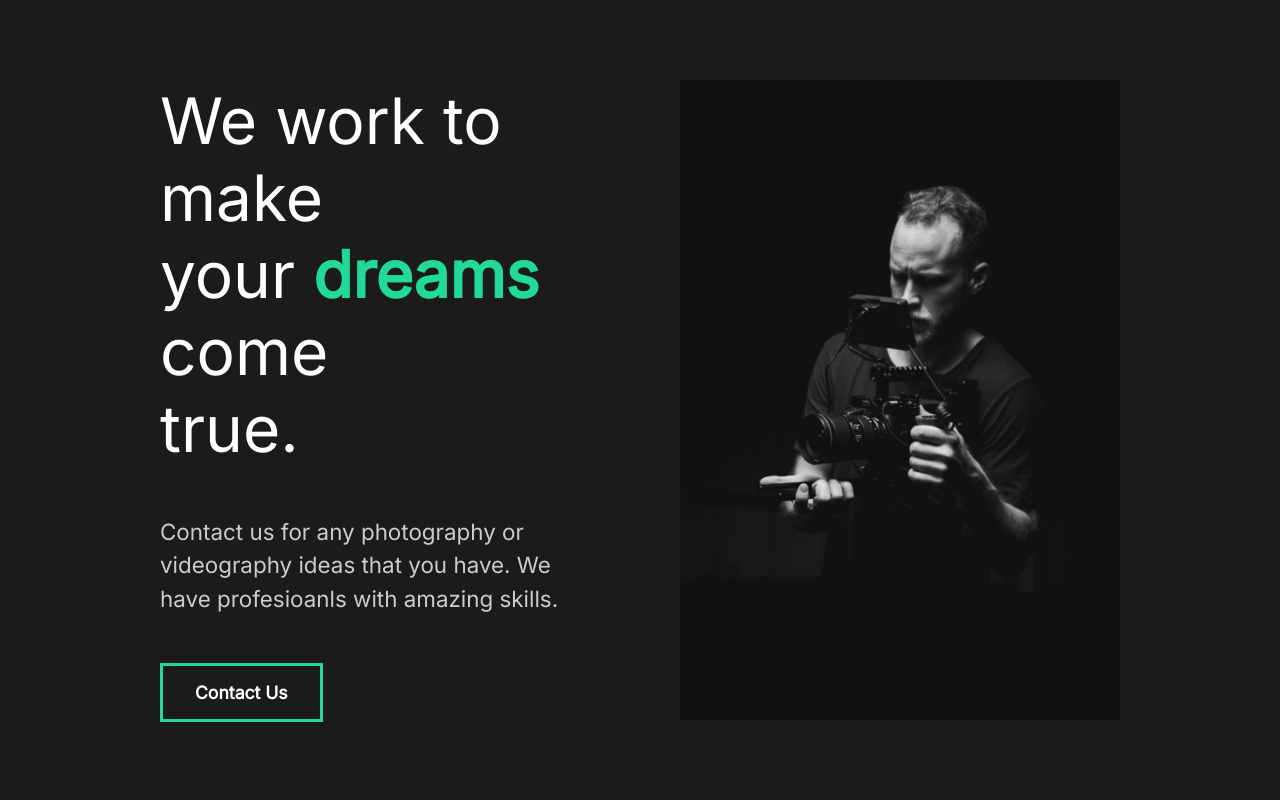
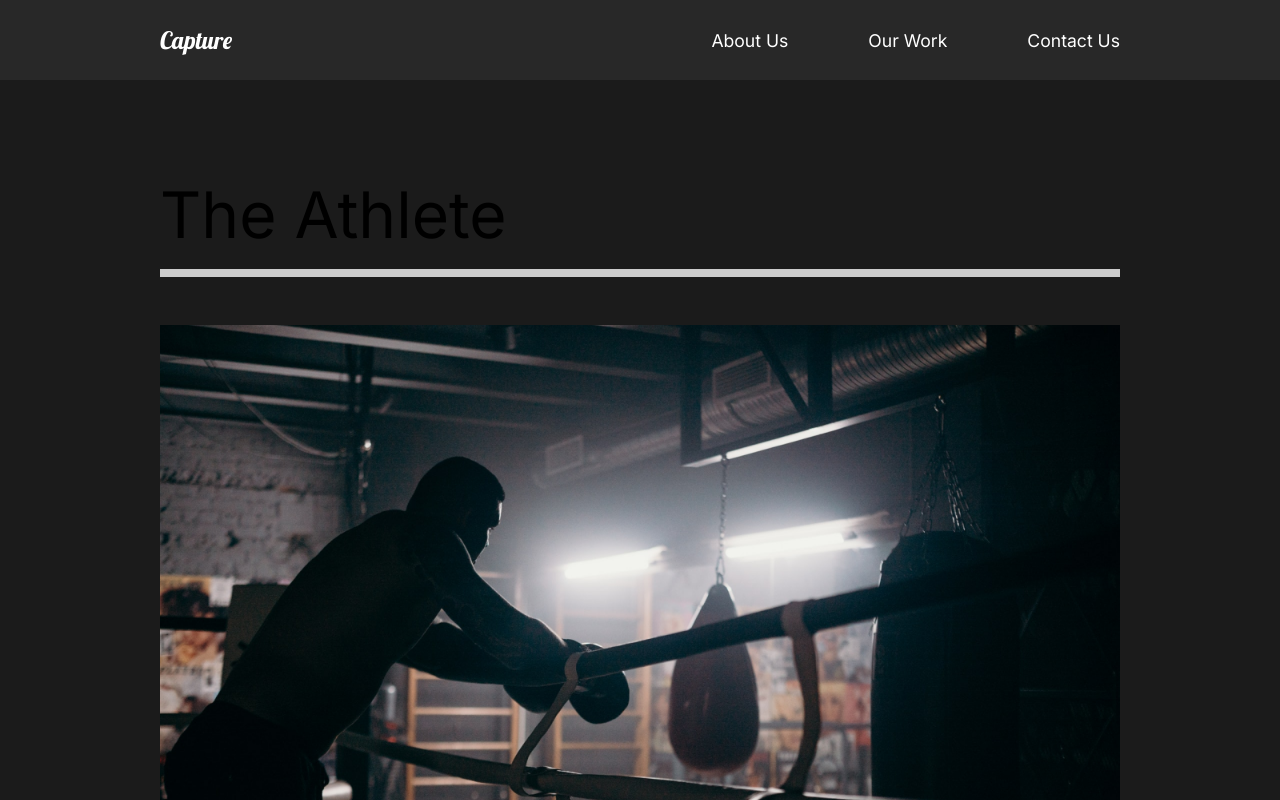
Before and after one commit to Mankge/capture-build, a React (Create React App) app: page /work in a window 1280 px wide. Shown: the top 800 px of the page. Built offline with nearby package versions, Linux system fonts and the light colour scheme.

Commit message:
Our Work Details

```diff
--- a/src/App.js
+++ b/src/App.js
@@ -1,11 +1,30 @@
 import AboutUs from "./pages/AboutUs";
+import ContactUs from "./pages/ContactUs";
+import OurWork from "./pages/OurWork";
+import MovieDeatil from "./pages/MovieDetail";
 import GlobalStyle from "./components/GlobalStyle";
+import Nav from "./components/Nav";
+import { Switch, Route } from "react-router-dom";
 
 function App() {
   return (
     <div className="App">
+      <Nav />
       <GlobalStyle />
-      <AboutUs />
+      <Switch>
+        <Route path="/" exact>
+          <AboutUs />
+        </Route>
+        <Route path="/work" exact>
+          <OurWork />
+        </Route>
+        <Route path="/work/:id">
+          <MovieDeatil />
+        </Route>
+        <Route path="/contact">
+          <ContactUs />
+        </Route>
+      </Switch>
     </div>
   );
 }
--- /dev/null
+++ b/src/components/Award.js
@@ -0,0 +1,29 @@
+import styled from "styled-components";
+
+const Award = ({ title, description }) => {
+  return (
+    <AwardStyle>
+      <h3>{title}</h3>
+      <div className="line"></div>
+      <p>{description}</p>
+    </AwardStyle>
+  );
+};
+
+const AwardStyle = styled.div`
+  padding: 5rem;
+  h3 {
+    font-size: 2rem;
+  }
+  .line {
+    width: 100%;
+    background: #23d997;
+    height: 0.5rem;
+    margin: 1rem 0rem;
+  }
+  p {
+    padding: 2rem 0rem;
+  }
+`;
+
+export default Award;
--- /dev/null
+++ b/src/components/Nav.js
@@ -0,0 +1,54 @@
+import styled from "styled-components";
+import { Link } from "react-router-dom";
+
+const Nav = () => {
+  return (
+    <StyledNav>
+      <h1>
+        <Link id="logo" to="/">
+          Capture
+        </Link>
+      </h1>
+      <ul>
+        <li>
+          <Link to="/">About Us</Link>
+        </li>
+        <li>
+          <Link to="/work">Our Work</Link>
+        </li>
+        <li>
+          <Link to="/contact">Contact Us</Link>
+        </li>
+      </ul>
+    </StyledNav>
+  );
+};
+
+const StyledNav = styled.nav`
+  min-height: 10vh;
+  display: flex;
+  margin: auto;
+  justify-content: space-between;
+  align-items: center;
+  padding: 1rem 10rem;
+  background: #282828;
+  a {
+    color: white;
+    text-decoration: none;
+  }
+  ul {
+    display: flex;
+    list-style: none;
+  }
+  #logo {
+    font-size: 1.5rem;
+    font-family: "Lobster", cursive;
+    font-weight: lighter;
+  }
+  li {
+    padding-left: 5rem;
+    position: relative;
+  }
+`;
+
+export default Nav;
--- a/src/index.js
+++ b/src/index.js
@@ -1,14 +1,17 @@
-import React from 'react';
-import ReactDOM from 'react-dom';
-import './index.css';
-import App from './App';
-import reportWebVitals from './reportWebVitals';
+import React from "react";
+import ReactDOM from "react-dom";
+import "./index.css";
+import App from "./App";
+import reportWebVitals from "./reportWebVitals";
+import { BrowserRouter } from "react-router-dom";
 
 ReactDOM.render(
   <React.StrictMode>
-    <App />
+    <BrowserRouter>
+      <App />
+    </BrowserRouter>
   </React.StrictMode>,
-  document.getElementById('root')
+  document.getElementById("root")
 );
 
 // If you want to start measuring performance in your app, pass a function
--- /dev/null
+++ b/src/movieState.js
@@ -0,0 +1,81 @@
+//Import Images
+import athlete from "./img/athlete-small.png";
+import goodtimes from "./img/goodtimes-small.png";
+import theracer from "./img/theracer-small.png";
+import athlete2 from "./img/athlete2.png";
+import goodtimes2 from "./img/good-times2.jpg";
+import theracer2 from "./img/the-racer2.jpg";
+
+export const MovieState = () => {
+  return [
+    {
+      title: "The Athlete",
+      mainImg: athlete,
+      secondaryImg: athlete2,
+      url: "/work/the-athlete",
+      awards: [
+        {
+          title: "Truly A masterpiece",
+          description:
+            "“Lorem Ipsum is simply dummy text of the printing and typesetting industry.”",
+        },
+        {
+          title: "Fresh look on a brutal sport.",
+          description:
+            "“Lorem Ipsum is simply dummy text of the printing and typesetting industry.”",
+        },
+        {
+          title: "It’s okay lmao.",
+          description:
+            "“Lorem Ipsum is simply dummy text of the printing and typesetting industry.”",
+        },
+      ],
+    },
+    {
+      title: "Good Times",
+      mainImg: goodtimes,
+      url: "/work/good-times",
+      secondaryImg: goodtimes2,
+      awards: [
+        {
+          title: "Truly A masterpiece",
+          description:
+            "“Lorem Ipsum is simply dummy text of the printing and typesetting industry.”",
+        },
+        {
+          title: "Fresh look on a brutal sport.",
+          description:
+            "“Lorem Ipsum is simply dummy text of the printing and typesetting industry.”",
+        },
+        {
+          title: "It’s okay lmao.",
+          description:
+            "“Lorem Ipsum is simply dummy text of the printing and typesetting industry.”",
+        },
+      ],
+    },
+    {
+      title: "The Racer",
+      mainImg: theracer,
+      url: "/work/the-racer",
+      secondaryImg: theracer2,
+      awards: [
+        {
+          title: "Truly A masterpiece",
+          description:
+            "“Lorem Ipsum is simply dummy text of the printing and typesetting industry.”",
+        },
+        {
+          title: "Fresh look on a brutal sport.",
+          description:
+            "“Lorem Ipsum is simply dummy text of the printing and typesetting industry.”",
+        },
+        {
+          title: "It’s okay lmao.",
+          description:
+            "“Lorem Ipsum is simply dummy text of the printing and typesetting industry.”",
+        },
+      ],
+    },
+  ];
+};
--- /dev/null
+++ b/src/pages/ContactUs.js
@@ -0,0 +1,9 @@
+const ContactUs = () => {
+  return (
+    <div>
+      <h1>Our Contact</h1>
+    </div>
+  );
+};
+
+export default ContactUs;
--- /dev/null
+++ b/src/pages/MovieDetail.js
@@ -0,0 +1,80 @@
+import styled from "styled-components";
+import { useHistory } from "react-router-dom";
+import { MovieState } from "../movieState";
+import { useEffect, useState } from "react";
+import Award from "../components/Award";
+
+const MovieDetail = () => {
+  const history = useHistory();
+  const url = history.location.pathname;
+  const [movies, setMovies] = useState(MovieState);
+  const [movie, setMovie] = useState(null);
+
+  useEffect(() => {
+    const currentMovie = movies.filter((stateMovie) => stateMovie.url === url);
+    setMovie(currentMovie[0]);
+  }, [movies, url]);
+  return (
+    <>
+      {movie && (
+        <Details>
+          <HeadLine>
+            <h2>{movie.title}</h2>
+            <img src={movie.mainImg} alt="movie" />
+          </HeadLine>
+          <Awards>
+            {movie.awards.map((award) => (
+              <Award
+                title={award.title}
+                description={award.description}
+                key={award.title}
+              />
+            ))}
+          </Awards>
+          <ImageDisplay>
+            <img src={movie.secondaryImg} alt="image" />
+          </ImageDisplay>
+        </Details>
+      )}
+    </>
+  );
+};
+
+const Details = styled.div`
+  color: white;
+`;
+const HeadLine = styled.div`
+  min-height: 90vh;
+  padding-top: 20vh;
+  position: relative;
+  h2 {
+    position: absolute;
+    top: 10%;
+    left: 50%;
+    transform: translate(-50%, -10%);
+  }
+  img {
+    width: 100%;
+    height: 70vh;
+    object-fit: cover;
+  }
+`;
+
+const Awards = styled.div`
+  min-height: 80vh;
+  display: flex;
+  margin: 5rem 10rem;
+  align-items: center;
+  justify-content: space-around;
+`;
+
+const ImageDisplay = styled.div`
+  min-height: 50vh;
+  margin: 5rem 10rem;
+  img {
+    width: 100%;
+    height: 100vh;
+    object-fit: cover;
+  }
+`;
+export default MovieDetail;
--- /dev/null
+++ b/src/pages/OurWork.js
@@ -0,0 +1,59 @@
+import styled from "styled-components";
+import { Link } from "react-router-dom";
+
+//images
+import athlete from "../img/athlete-small.png";
+import theracer from "../img/theracer-small.png";
+import goodtimes from "../img/goodtimes-small.png";
+
+const OurWork = () => {
+  return (
+    <Work>
+      <Movie>
+        <h2>The Athlete</h2>
+        <div className="line"></div>
+        <Link to="/work/the-athlete">
+          <img src={athlete} alt="attlete" />
+        </Link>
+      </Movie>
+      <Movie>
+        <h2>Theracer</h2>
+        <div className="line"></div>
+        <Link to="/work/the-racer">
+          <img src={theracer} alt="theracer" />
+        </Link>
+      </Movie>
+      <Movie>
+        <h2>Good Times</h2>
+        <div className="line"></div>
+        <Link to="/work/good-times">
+          <img src={goodtimes} alt="goodtimes" />
+        </Link>
+      </Movie>
+    </Work>
+  );
+};
+
+const Work = styled.div`
+  min-height: 100vh;
+  overflow: hidden;
+  padding: 5rem 10rem;
+  h2 {
+    padding: 1rem 0rem;
+  }
+`;
+const Movie = styled.div`
+  padding-bottom: 10rem;
+  .line {
+    height: 0.5rem;
+    background: #cccccc;
+    margin-bottom: 3rem;
+  }
+  img {
+    width: 100%;
+    height: 70vh;
+    object-fit: cover;
+  }
+`;
+
+export default OurWork;
```
